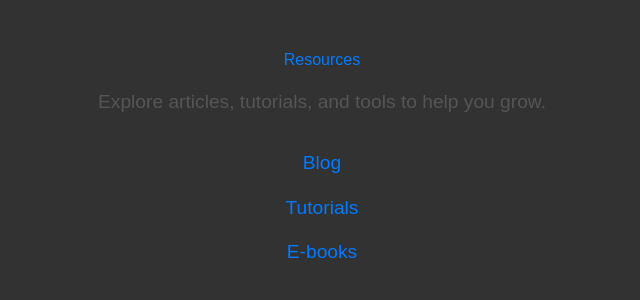
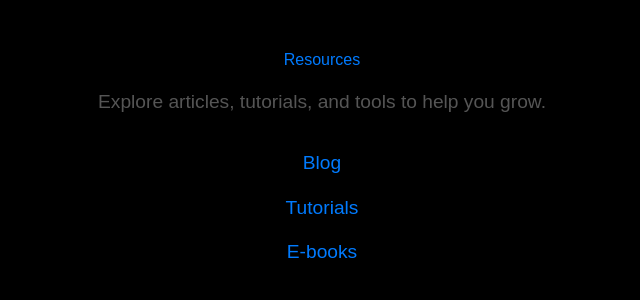
Before and after one commit to gyaneshorsingh1/LookScout, a Next.js app: page /Resources in a window 1280 px wide. Shown: the top 300 px of the page, without its empty margins (318-958 px from the left). Built offline with nearby package versions, Linux system fonts and the light colour scheme.

Commit message:
routes pages are created

```diff
--- a/src/app/Resources/resources.css
+++ b/src/app/Resources/resources.css
@@ -3,7 +3,7 @@
   text-align: center;
     max-width: 100%;
   height: 100vh;
-  background: #000000cd;
+  background: #000000;
 }
 
 .resources-container>h1{
```
